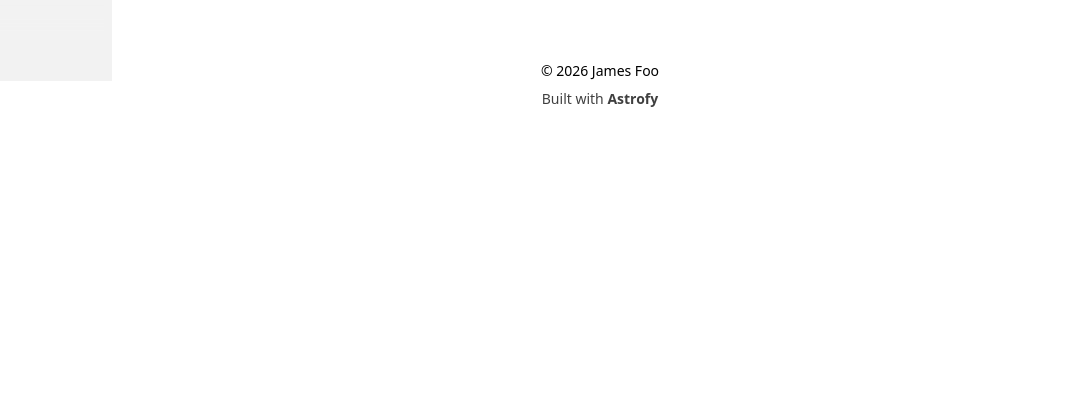
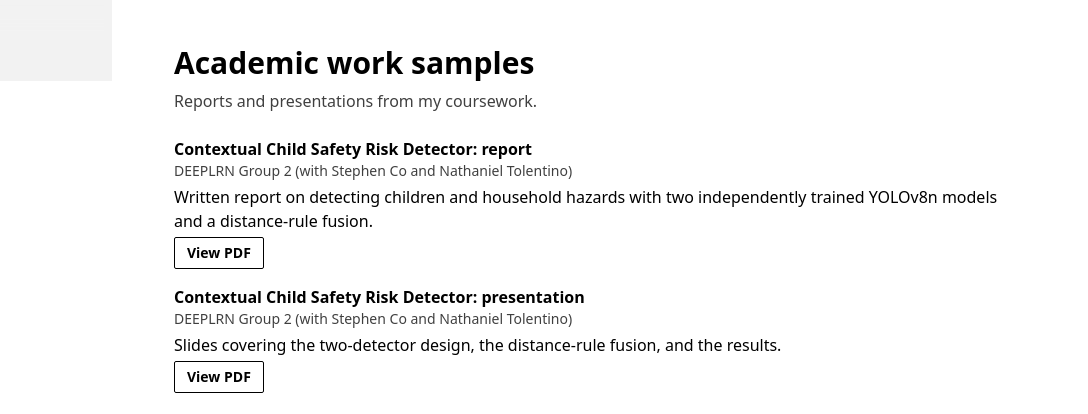
Before and after one commit to FooJames/eportfolio, an Astro site: page /eportfolio/projects in a window 1280 px wide. Shown: the part 719-1133 px from the top of the page, 192-1280 px from the left. Before the commit the page ends 848 px from the top, so only its background shows below. Built offline with nearby package versions, Linux system fonts and the light colour scheme; Astro itself is replaced by a stand-in of ours.

Commit message:
Add academic work samples for DEEPLRN report and presentation

```diff
--- /dev/null
+++ b/src/data/samples.ts
@@ -0,0 +1,21 @@
+export interface Sample {
+  title: string;
+  project: string;
+  desc: string;
+  file: string; // path under /public, without the base prefix
+}
+
+export const samples: Sample[] = [
+  {
+    title: "Contextual Child Safety Risk Detector: report",
+    project: "DEEPLRN Group 2 (with Stephen Co and Nathaniel Tolentino)",
+    desc: "Written report on detecting children and household hazards with two independently trained YOLOv8n models and a distance-rule fusion.",
+    file: "/files/deeplrn-group2-report.pdf",
+  },
+  {
+    title: "Contextual Child Safety Risk Detector: presentation",
+    project: "DEEPLRN Group 2 (with Stephen Co and Nathaniel Tolentino)",
+    desc: "Slides covering the two-detector design, the distance-rule fusion, and the results.",
+    file: "/files/deeplrn-group2-presentation.pdf",
+  },
+];
--- a/src/pages/projects.astro
+++ b/src/pages/projects.astro
@@ -2,6 +2,8 @@
 import BaseLayout from "../layouts/BaseLayout.astro";
 import HorizontalCard from "../components/HorizontalCard.astro";
 import { projects } from "../data/projects";
+import { samples } from "../data/samples";
+import { url } from "../lib/url";
 ---
 
 <BaseLayout title="Projects | James Foo" sideBarActiveItemID="projects">
@@ -18,4 +20,19 @@ import { projects } from "../data/projects";
       </>
     ))
   }
+
+  <div class="text-3xl w-full font-bold mt-12 mb-2">Academic work samples</div>
+  <p class="mb-6 opacity-75">Reports and presentations from my coursework.</p>
+  <ul class="grid gap-4">
+    {
+      samples.map((s) => (
+        <li>
+          <div class="font-bold">{s.title}</div>
+          <div class="text-sm opacity-75">{s.project}</div>
+          <p class="py-1">{s.desc}</p>
+          <a class="btn btn-outline btn-sm" href={url(s.file)} target="_blank">View PDF</a>
+        </li>
+      ))
+    }
+  </ul>
 </BaseLayout>
```
Also changed, not shown: 2 other files.
